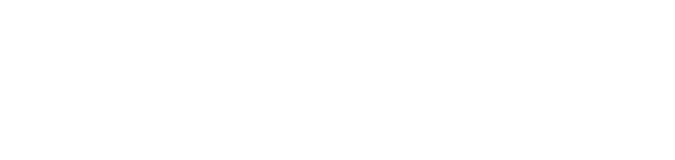
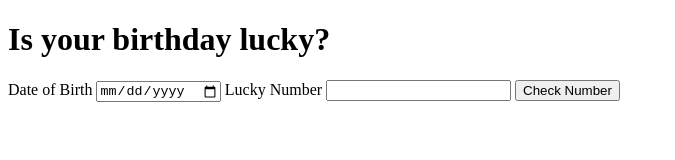
Before and after one commit to Saurabh-Singh-Negi/Mark11-Is-your-birthday-lucky, a plain HTML site: page index.html in a window 1280 px wide. Shown: the whole page, without its empty margins (0-675 px from the left). Drawn offline with Linux system fonts and the light colour scheme.

Commit message:
html structure created

```diff
--- a/index.html
+++ b/index.html
@@ -8,7 +8,19 @@
     <link rel="stylesheet" href="style.css">
 </head>
 <body>
+    <div id="container">
+        <h1 id="heading">Is your birthday lucky?</h1>
 
+        <label for="dob">Date of Birth</label>
+        <input type="date" id="dob" />
+
+        <label for="lucky-number">Lucky Number</label>
+        <input type="number" id="lucky-number" />
+
+        <button id="check-number">Check Number</button>
+
+        <p id="output-message"></p>
+    </div>
 
 
     <script src="script.js"></script>
```
